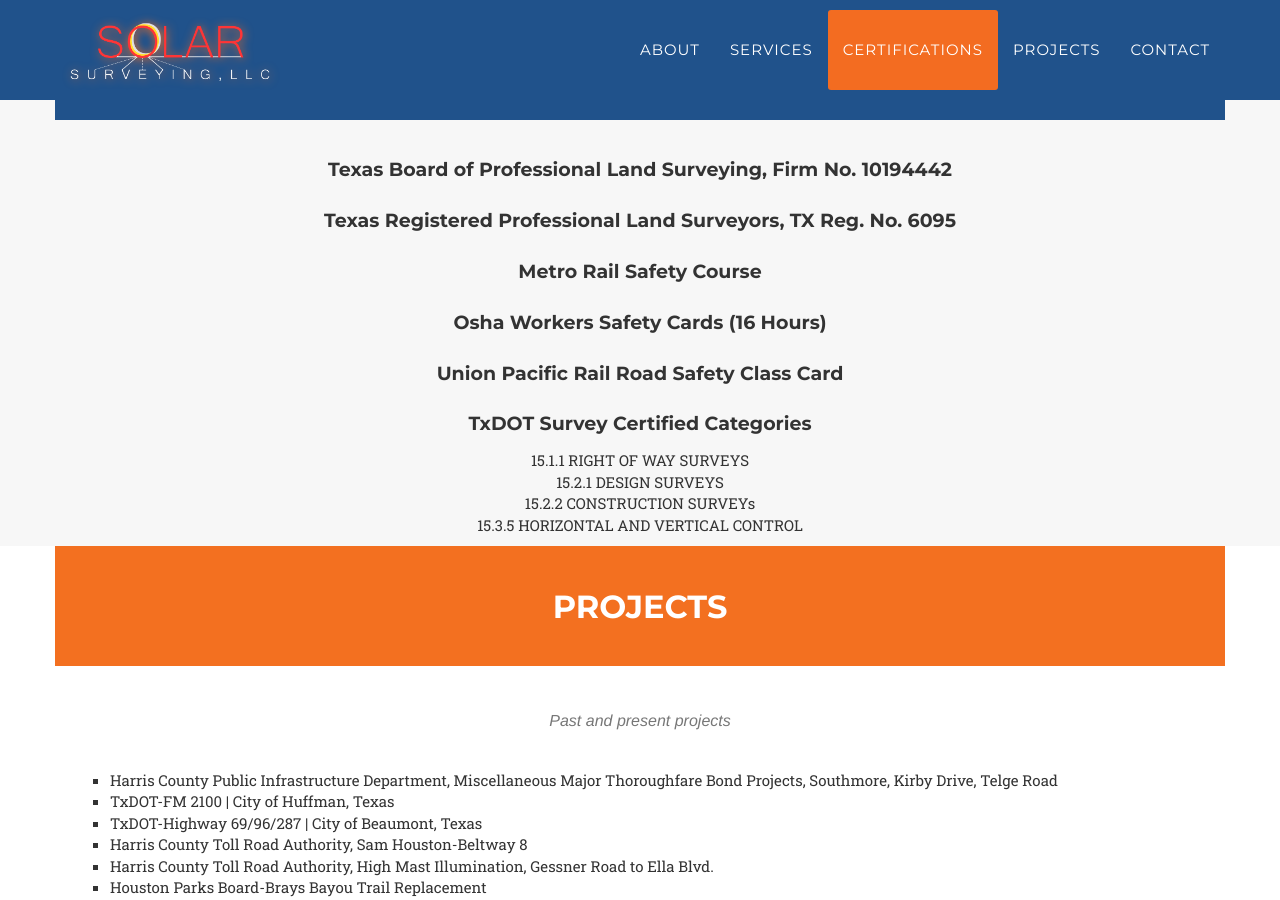
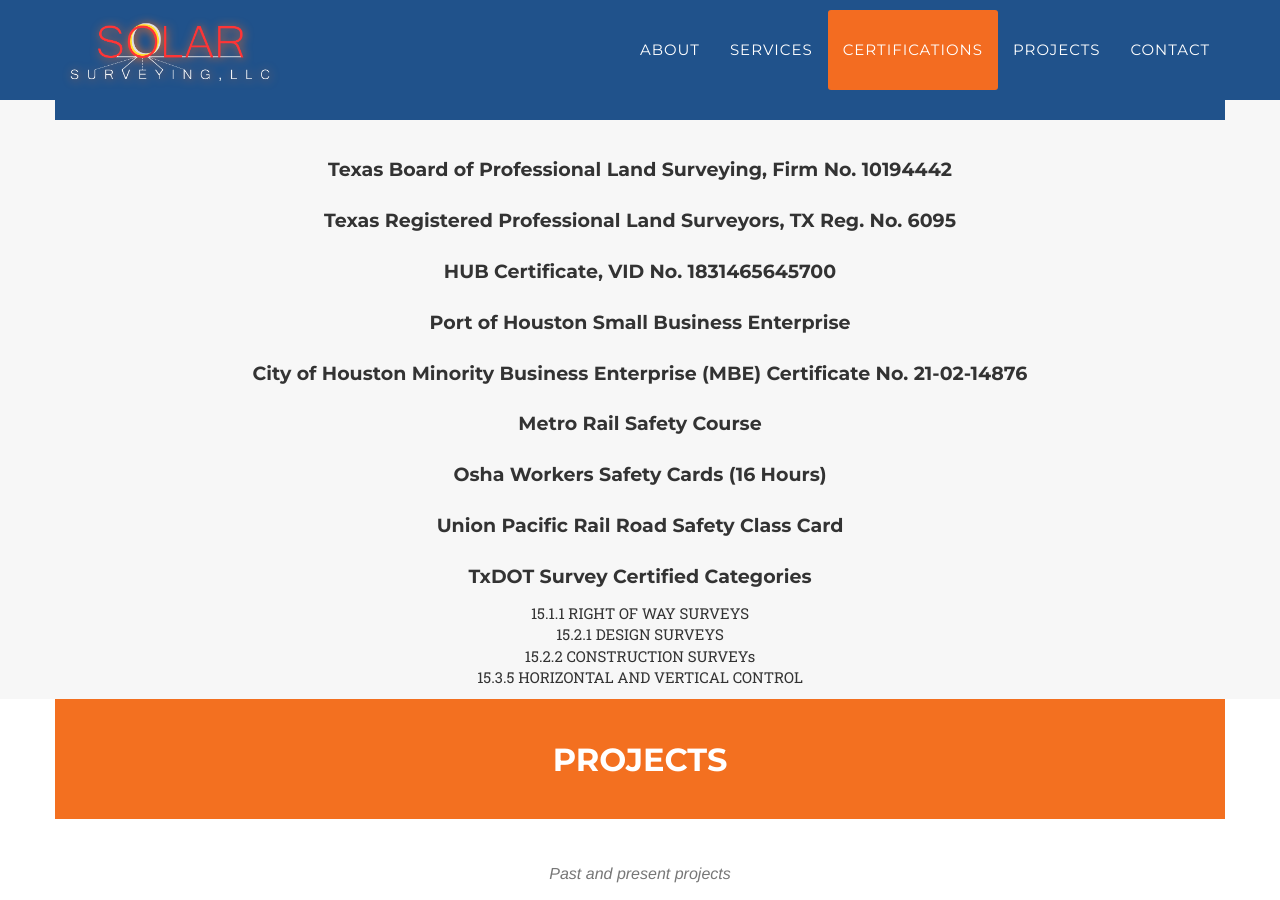
Before and after one commit to fsosa/fsosa.github.io, a Jekyll site: the page built from index.html, in a window 1280 px wide and 900 px high, scrolled down 2635 px. Built offline with Jekyll 4.4.1, drawn with Linux system fonts in a browser that asks for light colours; some web fonts are replaced.

Commit message:
Add new certifications

```diff
--- a/_includes/certifications.html
+++ b/_includes/certifications.html
@@ -18,6 +18,24 @@
             <div class="row text-center">
                 <div class="col-md-12">
                     <h4 class="service-heading">Texas Registered Professional Land Surveyors, TX Reg. No. 6095</h4>
+                </div>
+            </div>
+
+            <div class="row text-center">
+                <div class="col-md-12">
+                    <h4 class="service-heading">HUB Certificate, VID No. 1831465645700</h4>
+                </div>
+            </div>
+
+            <div class="row text-center">
+                <div class="col-md-12">
+                    <h4 class="service-heading">Port of Houston Small Business Enterprise</h4>
+                </div>
+            </div>
+
+            <div class="row text-center">
+                <div class="col-md-12">
+                    <h4 class="service-heading">City of Houston Minority Business Enterprise (MBE) Certificate No. 21-02-14876</h4>
                 </div>
             </div>
 
```
